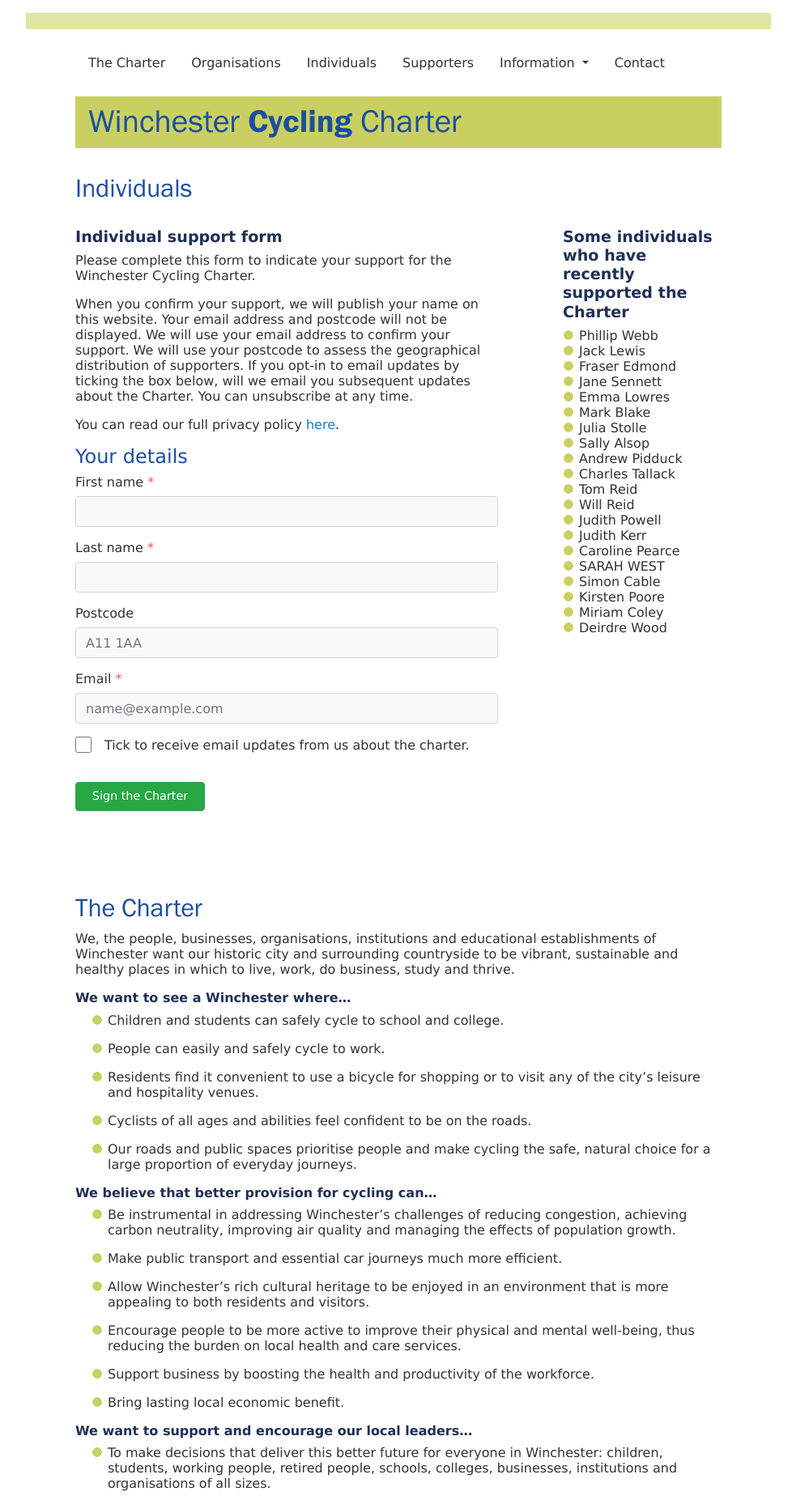
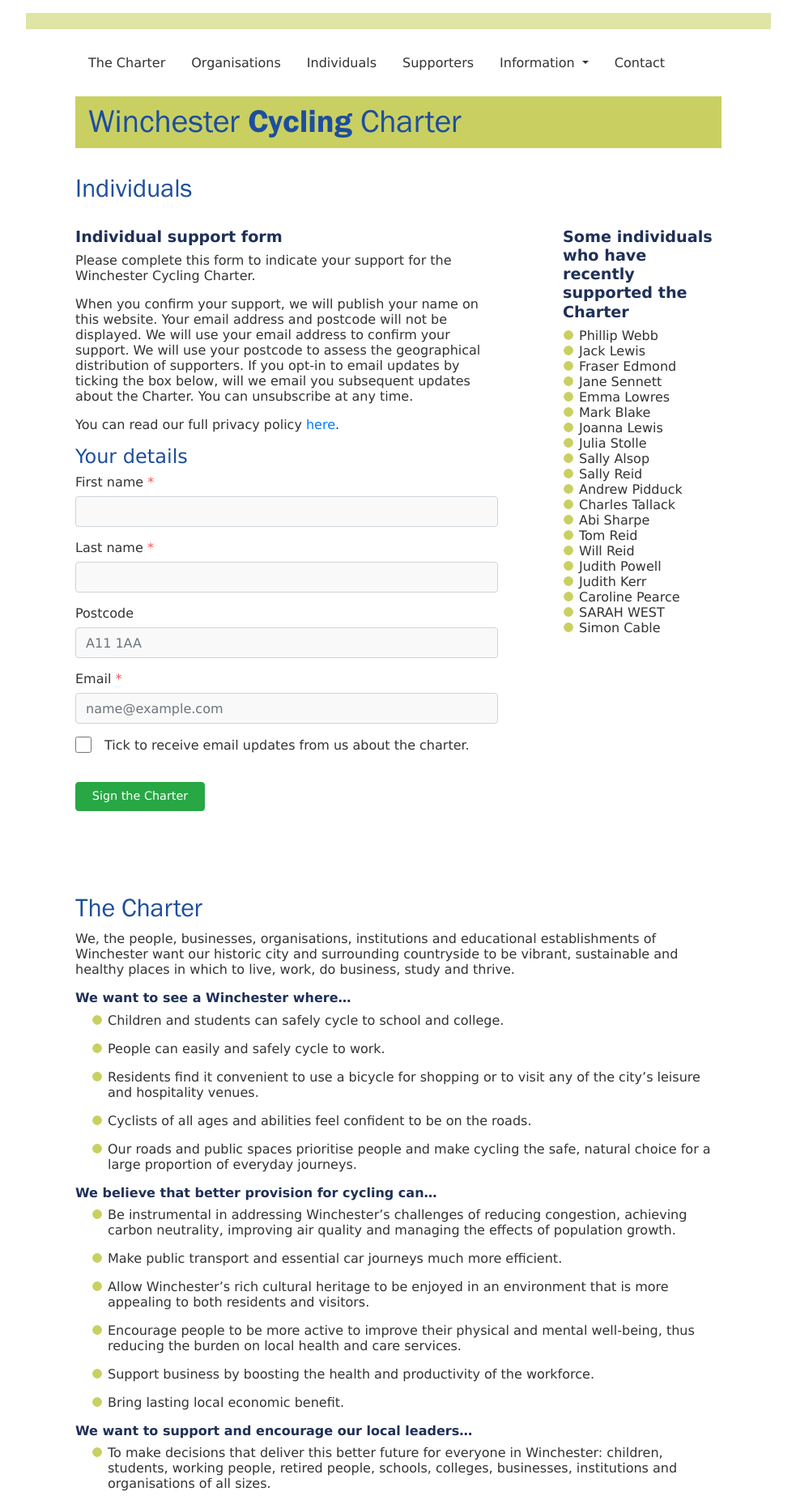
Before and after one commit to winchestercyclingcharter/winchestercyclingcharter.github.io, a Jekyll site: the page built from ind-page.md, in a window 1280 px wide. Shown: the whole page at 81% size, without its empty margins (148-1131 px from the left). Built offline with Jekyll 4.4.1, drawn with Linux system fonts in a browser that asks for light colours; nearby versions of some CDN libraries.

Commit message:
Update people.yml

```diff
--- a/_data/people.yml
+++ b/_data/people.yml
@@ -414,3 +414,6 @@ people:
 - { lastname: Lewis, firstname: Jack, dt: 20210404-213609-965116 }
 - { lastname: Lowres, firstname: Emma, dt: 20210404-062858-192483 }
 - { lastname: Tallack, firstname: Charles, dt: 20210403-061410-800994 }
+- { lastname: Reid, firstname: Sally, dt: 20210403-090515-754557 }
+- { lastname: Sharpe, firstname: Abi, dt: 20210402-205210-367568 }
+- { lastname: Lewis, firstname: Joanna, dt: 20210403-171935-311341 }
```
